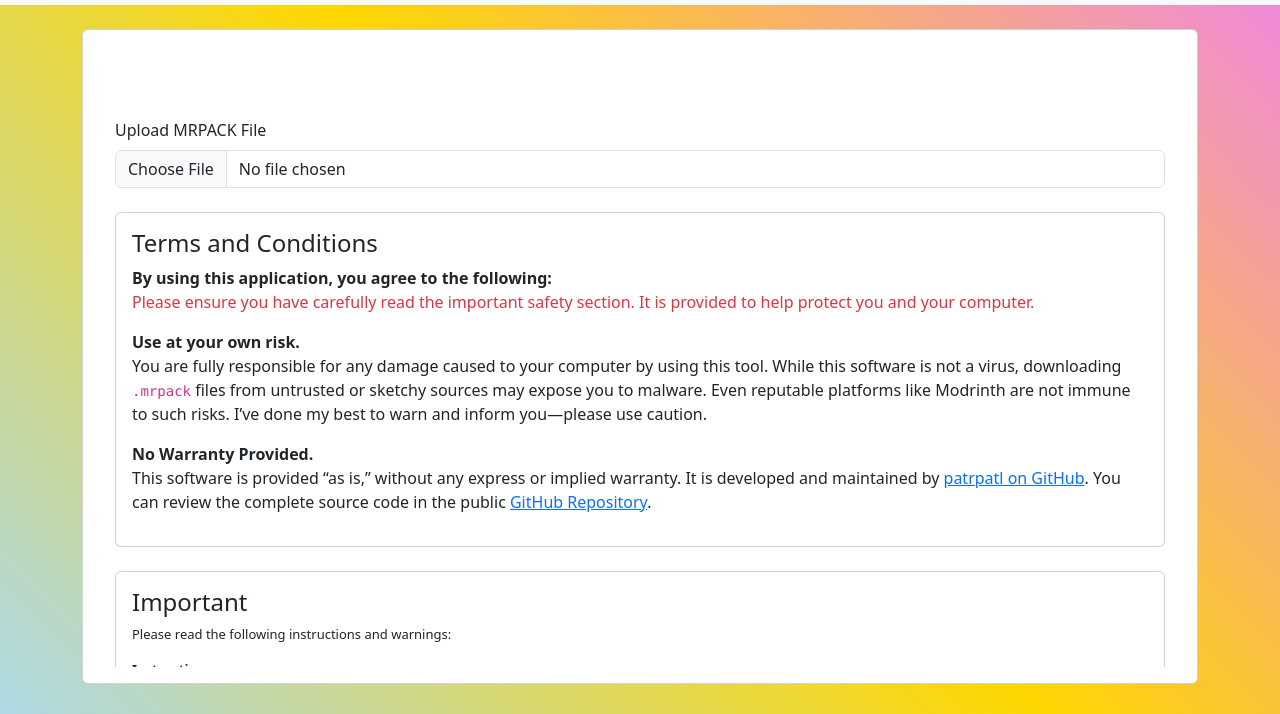
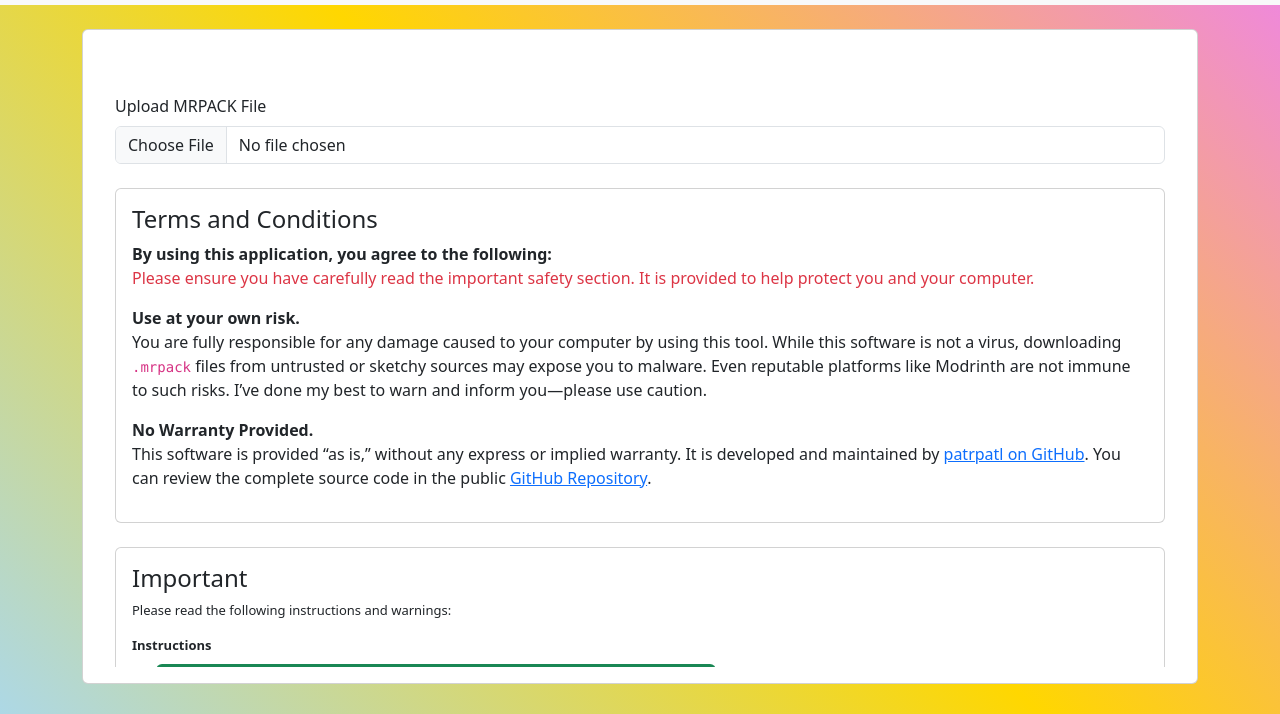
Before and after one commit to patrpatl/patcat-website, a plain HTML site: page modrinth-mrpack-helper/index.html in a window 1280 px wide. Shown: the part 86-800 px from the top of the page. Drawn offline with nearby package versions, Linux system fonts and the light colour scheme.

Commit message:
Update index.html
removed uncanny file form padding

```diff
--- a/modrinth-mrpack-helper/index.html
+++ b/modrinth-mrpack-helper/index.html
@@ -73,7 +73,7 @@
 <!--                         <label for="jsonFileInput" class="form-label">Upload JSON File</label>
                         <input type="file" class="form-control" id="jsonFileInput" accept=".json"> -->
 
-                        <label for="mrpackFileInput" class="form-label pt-4">Upload MRPACK File</label>
+                        <label for="mrpackFileInput" class="form-label">Upload MRPACK File</label>
                         <input type="file" class="form-control" id="mrpackFileInput" accept=".mrpack">
                         <br>
                         <div class="card p-3 mb-4">
```
